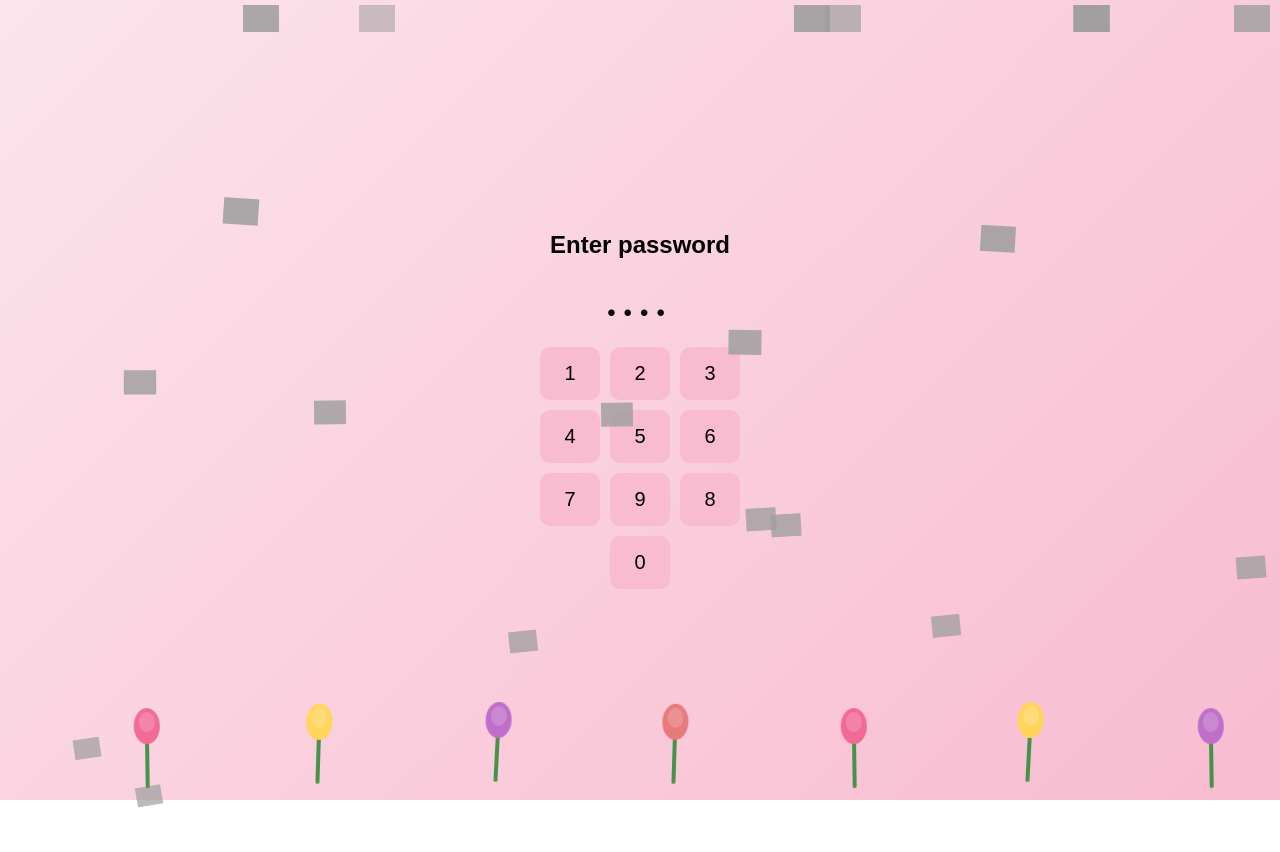
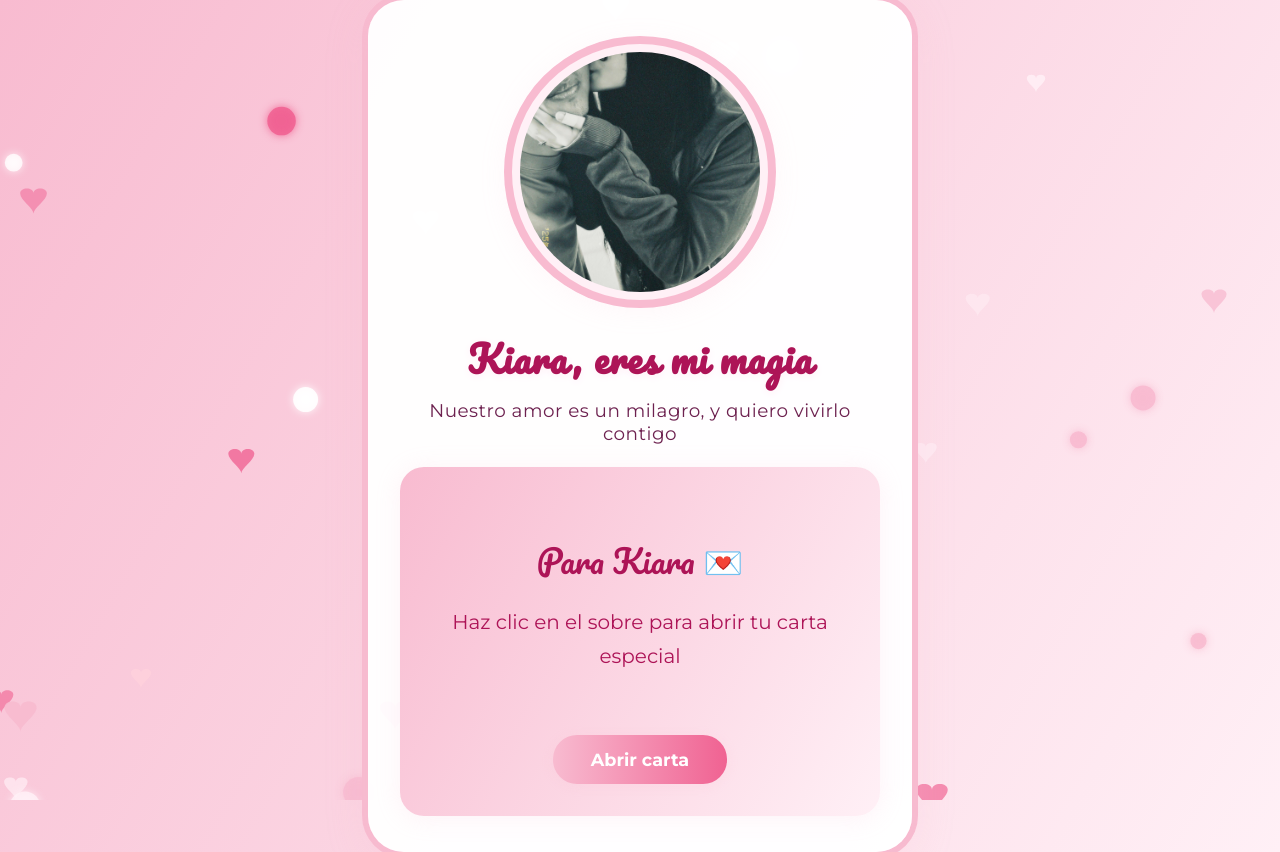
Before and after one commit to ryder-pasache/Kiara-3, a plain HTML site: page index.html in a window 1280 px wide. Before the commit the page ends 800 px from the top, so only its background shows below. Drawn offline with Linux system fonts and the light colour scheme; grey boxes are pictures that could not be loaded.

Commit message:
detalle
detalle

```diff
--- a/index.html
+++ b/index.html
@@ -1,293 +1,244 @@
 <!DOCTYPE html>
-<html lang="en">
+<html lang="es">
 <head>
   <meta charset="UTF-8" />
   <meta name="viewport" content="width=device-width, initial-scale=1.0"/>
-  <title>Carta Secreta Para el Amor de mi Vida</title>
+  <title>Magia de nuestro amor</title>
+  <link href="https://fonts.googleapis.com/css2?family=Pacifico&family=Montserrat:wght@400;700&display=swap" rel="stylesheet">
   <style>
     body {
-      font-family: 'Arial', sans-serif;
+      min-height: 100vh;
       margin: 0;
       padding: 0;
-      background: linear-gradient(135deg, #fce4ec 0%, #f8bbd0 100%);
+      font-family: 'Montserrat', Arial, sans-serif;
+      background: linear-gradient(120deg, #f8bbd0 0%, #fff0f6 100%);
       overflow: hidden;
     }
-    .decor-bg {
+    .particles {
       position: fixed;
-      top: 0;
-      left: 0;
-      width: 100vw;
-      height: 100vh;
+      top: 0; left: 0; width: 100vw; height: 100vh;
       pointer-events: none;
       z-index: 0;
     }
-    .float-emoji {
-      position: absolute;
-      width: 36px;
-      height: 36px;
-      opacity: 0.7;
-      animation: floatEmojis 8s linear infinite;
-      will-change: transform, opacity;
-    }
-    @keyframes floatEmojis {
-      0% {
-        transform: translateY(100vh) scale(0.7) rotate(-10deg);
-        opacity: 0.7;
-      }
-      80% {
-        opacity: 0.9;
-      }
-      100% {
-        transform: translateY(-10vh) scale(1.1) rotate(10deg);
-        opacity: 0;
-      }
-    }
-    .tulips {
-      position: fixed;
-      left: 0;
-      bottom: 0;
-      width: 100vw;
-      height: 120px;
-      z-index: 1;
-      pointer-events: none;
-      display: flex;
-      align-items: flex-end;
-      justify-content: space-between;
-      padding: 0 10vw;
-    }
-    .tulip {
-      width: 38px;
-      height: 120px;
+    .magic-container {
+      min-height: 100vh;
       display: flex;
       flex-direction: column;
       align-items: center;
-      justify-content: flex-end;
-      opacity: 0.92;
-      animation: swayTulip 3s ease-in-out infinite alternate;
-    }
-    .tulip:nth-child(2n) { animation-delay: 1s; }
-    .tulip:nth-child(3n) { animation-delay: 2s; }
-    @keyframes swayTulip {
-      0% { transform: translateY(0) rotate(-2deg); }
-      100% { transform: translateY(-8px) rotate(3deg); }
-    }
-    .screen {
-      display: none;
       justify-content: center;
-      align-items: center;
-      height: 100vh;
-      text-align: center;
-    }
-    .active {
-      display: flex;
-    }
-    .password-screen {
-      flex-direction: column;
-    }
-    .keypad {
-      display: grid;
-      grid-template-columns: repeat(3, 60px);
-      gap: 10px;
-      margin-top: 20px;
-      justify-content: center;
-    }
-    .key {
-      background-color: #f8bbd0;
-      border: none;
-      border-radius: 10px;
-      font-size: 20px;
-      padding: 15px;
-      cursor: pointer;
-      transition: background 0.2s;
-    }
-    .key:hover {
-      background-color: #f48fb1;
-    }
-    .input-display {
-      font-size: 24px;
-      margin-top: 20px;
-      letter-spacing: 8px;
-    }
-    .notepad {
-      background-color: #fff0f6;
-      border: 3px solid #f8bbd0;
-      padding: 20px;
-      border-radius: 20px;
-      width: 90%;
-      max-width: 500px;
-      text-align: left;
-      font-family: 'Comic Sans MS', cursive, sans-serif;
-      line-height: 1.6;
-      box-shadow: 0 8px 32px 0 rgba(248,187,208,0.25);
       position: relative;
       z-index: 2;
     }
-    .notepad h3 {
+    .magic-card {
+      background: rgba(255,255,255,0.97);
+      border-radius: 36px;
+      box-shadow: 0 8px 40px 0 rgba(248,187,208,0.25), 0 0 0 6px #f8bbd0;
+      padding: 44px 32px 36px 32px;
+      max-width: 480px;
+      width: 95vw;
+      text-align: center;
+      position: relative;
+      animation: fadeIn 1.2s;
+    }
+    @keyframes fadeIn {
+      from { opacity: 0; transform: translateY(40px); }
+      to { opacity: 1; transform: translateY(0); }
+    }
+    .magic-photo {
+      width: 240px;
+      height: 240px;
+      object-fit: cover;
+      border-radius: 50%;
+      border: 8px solid #fff0f6;
+      box-shadow: 0 0 0 8px #f8bbd0, 0 4px 32px 0 rgba(248,187,208,0.18);
+      margin-bottom: 22px;
+      background: #fff0f6;
+      animation: glow 2.5s infinite;
+      transition: width 0.3s, height 0.3s;
+    }
+    @keyframes glow {
+      0% { box-shadow: 0 0 0 8px #f8bbd0, 0 4px 32px 0 rgba(248,187,208,0.18); }
+      50% { box-shadow: 0 0 0 16px #f8bbd0, 0 4px 48px 0 rgba(248,187,208,0.32); }
+      100% { box-shadow: 0 0 0 8px #f8bbd0, 0 4px 32px 0 rgba(248,187,208,0.18); }
+    }
+    .magic-title {
+      font-family: 'Pacifico', cursive, 'Segoe Script', sans-serif;
+      color: #ad1457;
+      font-size: 2.3rem;
+      margin-bottom: 8px;
       margin-top: 0;
+      letter-spacing: 1px;
+      text-shadow: 0 2px 8px #fff0f6;
     }
-    .typewriter {
-      display: inline-block;
-      border-right: 2px solid #f06292;
-      white-space: pre-wrap;
-      animation: blink-caret 0.8s step-end infinite;
-      min-height: 120px;
+    .magic-sub {
+      color: #6d214f;
+      font-size: 1.15rem;
+      margin-top: 0;
+      margin-bottom: 22px;
+      font-weight: 500;
+      letter-spacing: 0.5px;
     }
-    @keyframes blink-caret {
-      from, to { border-color: transparent; }
-      50% { border-color: #f06292; }
+    .magic-text {
+      color: #4a235a;
+      font-size: 1.13rem;
+      line-height: 1.8;
+      margin-bottom: 22px;
+      white-space: pre-line;
+      text-align: left;
+      background: rgba(255,255,255,0.8);
+      border-radius: 18px;
+      padding: 22px 18px;
+      box-shadow: 0 2px 16px 0 rgba(248,187,208,0.10);
+      font-family: 'Montserrat', Arial, sans-serif;
     }
-    .back-btn {
-      display: inline-block;
+    .firma {
+      color: #ad1457;
+      font-family: 'Pacifico', cursive, 'Segoe Script', sans-serif;
+      font-size: 1.15rem;
       margin-top: 18px;
-      background: #f8bbd0;
-      color: #ad1457;
+      margin-bottom: 0;
+      text-align: right;
+    }
+    .magic-btn {
+      margin-top: 28px;
+      background: linear-gradient(90deg, #f8bbd0 0%, #f06292 100%);
+      color: #fff;
       border: none;
-      border-radius: 8px;
-      padding: 10px 22px;
-      font-size: 16px;
+      border-radius: 24px;
+      padding: 14px 38px;
+      font-size: 1.1rem;
+      font-family: 'Montserrat', Arial, sans-serif;
+      font-weight: 700;
       cursor: pointer;
-      transition: background 0.2s;
+      box-shadow: 0 2px 12px 0 rgba(248,187,208,0.18);
+      transition: background 0.2s, transform 0.2s;
+      animation: btnPop 1.2s;
     }
-    .back-btn:hover {
-      background: #f06292;
-      color: #fff;
+    .magic-btn:hover {
+      background: linear-gradient(90deg, #f06292 0%, #f8bbd0 100%);
+      transform: scale(1.06);
+    }
+    @keyframes btnPop {
+      0% { transform: scale(0.7); opacity: 0; }
+      80% { transform: scale(1.1); opacity: 1; }
+      100% { transform: scale(1); opacity: 1; }
+    }
+    @media (max-width: 700px) {
+      .magic-card { padding: 18px 2vw 18px 2vw; }
+      .magic-photo { width: 120px; height: 120px; }
     }
   </style>
 </head>
 <body>
-<div class="decor-bg" id="decorBg"></div>
-<div class="tulips" id="tulips"></div>
-<div id="passwordScreen" class="screen password-screen active">
-  <h2> Enter password</h2>
-  <div class="input-display" id="inputDisplay">••••</div>
-  <div class="keypad">
-    <button class="key" onclick="enterDigit('1')">1</button>
-    <button class="key" onclick="enterDigit('2')">2</button>
-    <button class="key" onclick="enterDigit('3')">3</button>
-    <button class="key" onclick="enterDigit('4')">4</button>
-    <button class="key" onclick="enterDigit('5')">5</button>
-    <button class="key" onclick="enterDigit('6')">6</button>
-    <button class="key" onclick="enterDigit('7')">7</button>
-    <button class="key" onclick="enterDigit('9')">9</button>
-    <button class="key" onclick="enterDigit('8')">8</button>
-    <div></div>
-    <button class="key" onclick="enterDigit('0')">0</button>
-    <div></div>
+  <canvas class="particles" id="particles"></canvas>
+  <div class="magic-container">
+    <div class="magic-card">
+      <img class="magic-photo" src="Imagen de WhatsApp 2025-07-04 a las 04.24.36_b7dcd8f0.jpg" alt="Foto de Kiara" id="fotoKiara" />
+      <h1 class="magic-title">Kiara, eres mi magia</h1>
+      <h2 class="magic-sub">Nuestro amor es un milagro, y quiero vivirlo contigo</h2>
+      <div id="cartaSobre" style="display:block;">
+        <div style="background:linear-gradient(120deg,#f8bbd0 0%,#fff0f6 100%);border-radius:24px;padding:32px 18px;box-shadow:0 2px 24px 0 rgba(248,187,208,0.18);color:#ad1457;font-size:1.25rem;line-height:1.7;white-space:pre-line;text-align:center;animation:fadeIn 1.2s;position:relative;">
+          <span style="font-family:'Pacifico',cursive;font-size:2rem;">Para Kiara 💌</span>
+          <div style="margin-top:18px;">Haz clic en el sobre para abrir tu carta especial</div>
+          <button class="magic-btn" style="margin-top:28px;" onclick="abrirCarta()">Abrir carta</button>
         </div>
       </div>
-<div id="notepadScreen" class="screen">
-  <div class="notepad">
-    <h3> 1 Julio 2025 </h3>
-    <h4> Para mi gran amor, Kiara </h4>
-    <div id="typewriter" class="typewriter"></div>
-    <button class="back-btn" onclick="goBack()">Volver</button>
+      <div id="cartaDinamica" style="display:none; margin-top:0;">
+        <div class="magic-text" id="typewriterCarta"></div>
+        <div class="firma">Con todo mi amor,<br>Tu Rómulo</div>
+      </div>
     </div>
   </div>
   <script>
-  const correctPassword = '2006';
-  let input = '';
-  function enterDigit(digit) {
-    if (input.length < 4) {
-      input += digit;
+    // Partículas de corazones y destellos
+    const canvas = document.getElementById('particles');
+    const ctx = canvas.getContext('2d');
+    let w = window.innerWidth, h = window.innerHeight;
+    canvas.width = w; canvas.height = h;
+    window.addEventListener('resize', () => {
+      w = window.innerWidth; h = window.innerHeight;
+      canvas.width = w; canvas.height = h;
+    });
+    function randomColor() {
+      const colors = ['#f06292', '#f8bbd0', '#fff0f6', '#ffd1dc', '#fff'];
+      return colors[Math.floor(Math.random()*colors.length)];
     }
-    const display = document.getElementById('inputDisplay');
-    display.textContent = input.padEnd(4, '•');
-    if (input.length === 4) {
-      if (input === correctPassword) {
-        document.getElementById('passwordScreen').classList.remove('active');
-        document.getElementById('notepadScreen').classList.add('active');
-        startTypewriter();
-      } else {
-        alert('Contraseña incorecta, intenta de nuevo');
-        input = '';
-        display.textContent = '••••';
+    function drawHeart(x, y, size, color, alpha=1) {
+      ctx.save();
+      ctx.globalAlpha = alpha;
+      ctx.beginPath();
+      ctx.moveTo(x, y+size/4);
+      ctx.bezierCurveTo(x, y, x-size/2, y, x-size/2, y+size/4);
+      ctx.bezierCurveTo(x-size/2, y+size/2, x, y+size*0.8, x, y+size);
+      ctx.bezierCurveTo(x, y+size*0.8, x+size/2, y+size/2, x+size/2, y+size/4);
+      ctx.bezierCurveTo(x+size/2, y, x, y, x, y+size/4);
+      ctx.closePath();
+      ctx.fillStyle = color;
+      ctx.fill();
+      ctx.restore();
+    }
+    function drawSparkle(x, y, size, color, alpha=1) {
+      ctx.save();
+      ctx.globalAlpha = alpha;
+      ctx.beginPath();
+      ctx.arc(x, y, size/2, 0, 2*Math.PI);
+      ctx.fillStyle = color;
+      ctx.shadowColor = color;
+      ctx.shadowBlur = 8;
+      ctx.fill();
+      ctx.restore();
+    }
+    const particles = [];
+    for(let i=0;i<32;i++){
+      particles.push({
+        x: Math.random()*w,
+        y: Math.random()*h,
+        size: 16+Math.random()*18,
+        speed: 0.3+Math.random()*0.5,
+        color: randomColor(),
+        type: Math.random()>0.7?'sparkle':'heart',
+        alpha: 0.5+Math.random()*0.5
+      });
+    }
+    function animateParticles(){
+      ctx.clearRect(0,0,w,h);
+      for(const p of particles){
+        if(p.type==='heart') drawHeart(p.x,p.y,p.size,p.color,p.alpha);
+        else drawSparkle(p.x,p.y,p.size,p.color,p.alpha);
+        p.y += p.speed;
+        if(p.y > h+40){
+          p.y = -40; p.x = Math.random()*w; p.color = randomColor();
         }
       }
+      requestAnimationFrame(animateParticles);
     }
+    animateParticles();
+    // Cambia la foto si lo deseas:
+    // document.getElementById('fotoKiara').src = 'NOMBRE_DE_TU_FOTO.jpg';
 
-  function goBack() {
-    document.getElementById('notepadScreen').classList.remove('active');
-    document.getElementById('passwordScreen').classList.add('active');
-    input = '';
-    document.getElementById('inputDisplay').textContent = '••••';
-    document.getElementById('typewriter').textContent = '';
+    // Carta dinámica con efecto máquina de escribir
+    function abrirCarta() {
+      document.getElementById('cartaSobre').style.display = 'none';
+      var carta = document.getElementById('cartaDinamica');
+      carta.style.display = 'block';
+      carta.scrollIntoView({behavior:'smooth', block:'center'});
+      typewriterCarta();
     }
-
-  // Efecto máquina de escribir
-  const carta = `Desde que llegaste a mi vida, todo tiene más color y sentido. Eres la luz que ilumina mis días y la calma que abraza mis noches.\n\nMe enamora tu risa, tu dulzura y la forma en que haces que todo sea especial. Gracias por enseñarme lo que es el amor verdadero, tu ternura y por cada momento compartido.\n\nNo hay palabras suficientes para decirte cuánto te amo. Eres mi sueño hecho realidad, mi compañera, mi mejor amiga y el amor de mi vida.\n\nPrometo cuidarte, apoyarte y amarte cada día más. Gracias por ser tú, por elegirme y por hacerme tan feliz. Te amo con todo mi corazón, Kiara. 💖`;
-  let twIndex = 0;
-  function startTypewriter() {
-    const tw = document.getElementById('typewriter');
+    const textoCarta = `Querida Kiara:\n\nEres el amor de mi vida. No hay palabras suficientes para expresar lo que siento por ti. Eres la persona que ilumina mis días, mi atardecer más bonito y la razón por la que creo en el amor verdadero.\n\nQuiero que sepas que te amo con todo mi corazón, con cada parte de mi ser, y que mi mayor deseo es construir un futuro a tu lado. No te dejaré, no soltaré tu mano y estaré contigo en las buenas y en las malas.\n\nSé que a veces la vida puede dudar, pero quiero que confíes en este amor, en lo que somos y en lo que podemos llegar a ser. Sueño con compartir cada amanecer, cada luna y cada atardecer contigo, con reír, crecer y apoyarnos siempre.\n\nQuiero que seas mi compañera de vida, mi presente y mi futuro. Quiero construir contigo un hogar lleno de sueños, de respeto, de alegría y de amor incondicional. No imagino mi vida sin ti, ni un solo día lejos de tu sonrisa y tu ternura.\n\nGracias por existir, por dejarme amarte y por enseñarme a confiar en el amor. Eres mi mayor fortuna y mi mayor ilusión. Te amo más de lo que puedo decir, y quiero que lo sepas hoy y siempre.`;
+    let twCartaIndex = 0;
+    function typewriterCarta() {
+      const tw = document.getElementById('typewriterCarta');
       tw.textContent = '';
-    twIndex = 0;
-    typeWriterStep();
-  }
-  function typeWriterStep() {
-    const tw = document.getElementById('typewriter');
-    if (twIndex < carta.length) {
-      tw.textContent += carta[twIndex] === '\\n' ? '\n' : carta[twIndex];
-      twIndex++;
-      setTimeout(typeWriterStep, carta[twIndex-1] === '.' ? 80 : 32);
+      twCartaIndex = 0;
+      function step() {
+        if (twCartaIndex < textoCarta.length) {
+          tw.textContent += textoCarta[twCartaIndex] === '\\n' ? '\n' : textoCarta[twCartaIndex];
+          twCartaIndex++;
+          setTimeout(step, textoCarta[twCartaIndex-1] === '.' ? 80 : 28);
         }
       }
-
-  // Emojis flotantes: corazones y lunas
-  function createFloatingEmojis() {
-    const decorBg = document.getElementById('decorBg');
-    const emojis = [
-      'https://cdn.jsdelivr.net/gh/twitter/twemoji@14.0.2/assets/72x72/1f496.png', // corazón
-      'https://cdn.jsdelivr.net/gh/twitter/twemoji@14.0.2/assets/72x72/1f319.png', // luna creciente
-      'https://cdn.jsdelivr.net/gh/twitter/twemoji@14.0.2/assets/72x72/1f31a.png', // luna con cara
-      'https://cdn.jsdelivr.net/gh/twitter/twemoji@14.0.2/assets/72x72/1f495.png'  // corazones girando
-    ];
-    for (let i = 0; i < 20; i++) {
-      const emojiDiv = document.createElement('div');
-      emojiDiv.className = 'float-emoji';
-      const emojiUrl = emojis[Math.floor(Math.random() * emojis.length)];
-      emojiDiv.style.background = `url('${emojiUrl}') no-repeat center/contain`;
-      emojiDiv.style.left = Math.random() * 100 + 'vw';
-      emojiDiv.style.animationDelay = (Math.random() * 8) + 's';
-      emojiDiv.style.animationDuration = (6 + Math.random() * 4) + 's';
-      emojiDiv.style.opacity = 0.5 + Math.random() * 0.5;
-      decorBg.appendChild(emojiDiv);
+      step();
     }
-  }
-  // Tulipanes en la parte inferior
-  function createTulips() {
-    const tulips = document.getElementById('tulips');
-    // SVGs de tulipanes de diferentes colores
-    const tulipSVGs = [
-      `<svg width="38" height="120" viewBox="0 0 38 120" fill="none" xmlns="http://www.w3.org/2000/svg">
-        <rect x="17" y="40" width="4" height="70" rx="2" fill="#388e3c"/>
-        <ellipse cx="19" cy="48" rx="13" ry="18" fill="#f06292"/>
-        <ellipse cx="19" cy="44" rx="8" ry="10" fill="#fff" fill-opacity=".18"/>
-      </svg>`,
-      `<svg width="38" height="120" viewBox="0 0 38 120" fill="none" xmlns="http://www.w3.org/2000/svg">
-        <rect x="17" y="40" width="4" height="70" rx="2" fill="#388e3c"/>
-        <ellipse cx="19" cy="48" rx="13" ry="18" fill="#ffd54f"/>
-        <ellipse cx="19" cy="44" rx="8" ry="10" fill="#fff" fill-opacity=".18"/>
-      </svg>`,
-      `<svg width="38" height="120" viewBox="0 0 38 120" fill="none" xmlns="http://www.w3.org/2000/svg">
-        <rect x="17" y="40" width="4" height="70" rx="2" fill="#388e3c"/>
-        <ellipse cx="19" cy="48" rx="13" ry="18" fill="#ba68c8"/>
-        <ellipse cx="19" cy="44" rx="8" ry="10" fill="#fff" fill-opacity=".18"/>
-      </svg>`,
-      `<svg width="38" height="120" viewBox="0 0 38 120" fill="none" xmlns="http://www.w3.org/2000/svg">
-        <rect x="17" y="40" width="4" height="70" rx="2" fill="#388e3c"/>
-        <ellipse cx="19" cy="48" rx="13" ry="18" fill="#e57373"/>
-        <ellipse cx="19" cy="44" rx="8" ry="10" fill="#fff" fill-opacity=".18"/>
-      </svg>`
-    ];
-    for (let i = 0; i < 8; i++) {
-      const tulip = document.createElement('div');
-      tulip.className = 'tulip';
-      tulip.innerHTML = tulipSVGs[i % tulipSVGs.length];
-      tulip.style.marginLeft = (i === 0 ? 0 : Math.random() * 16 + 8) + 'px';
-      tulips.appendChild(tulip);
-    }
-  }
-  createFloatingEmojis();
-  createTulips();
   </script>
 </body>
 </html>
```
Also changed, not shown: Imagen de WhatsApp 2025-07-04 a las 04.24.36_b7dcd8f0.jpg (added). Lines whose indentation alone changed are shown as unchanged.
